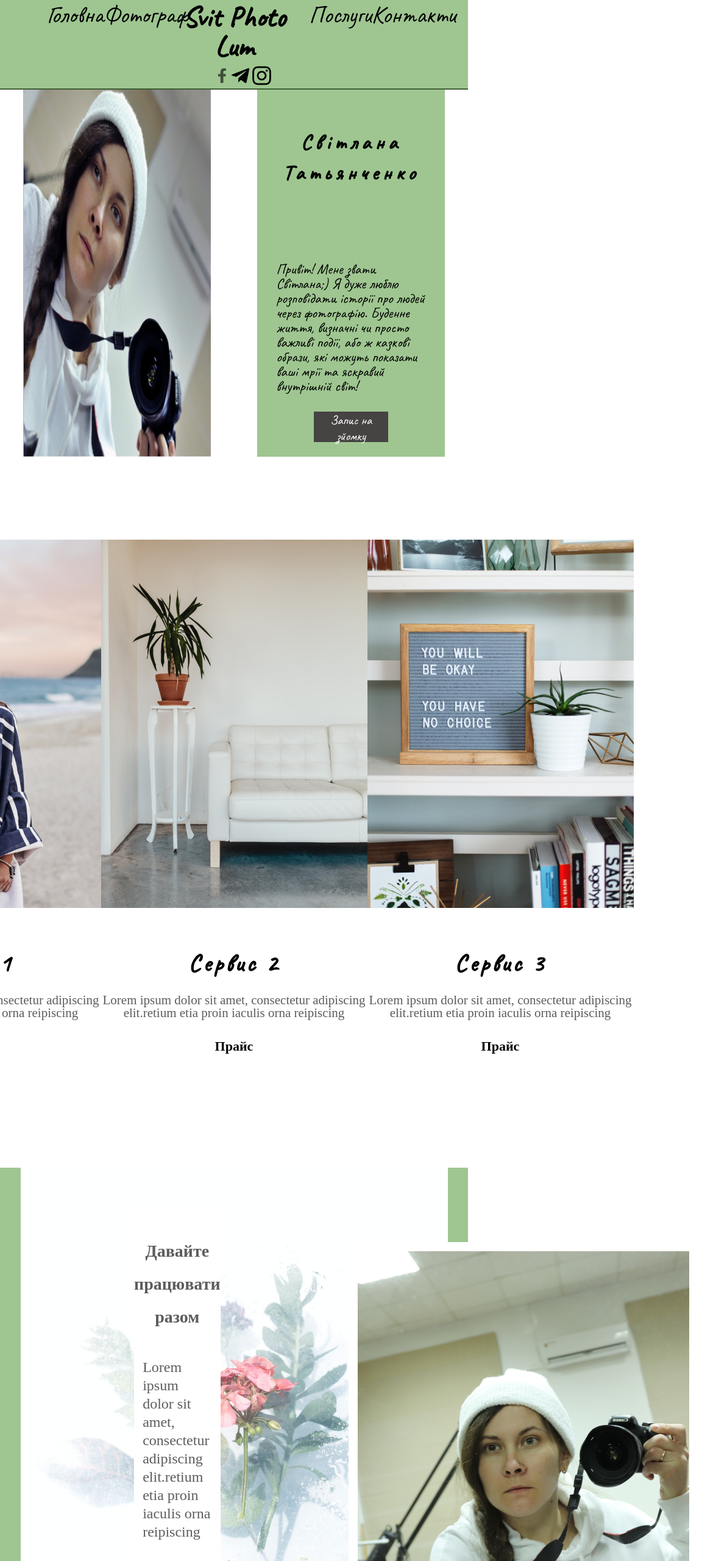
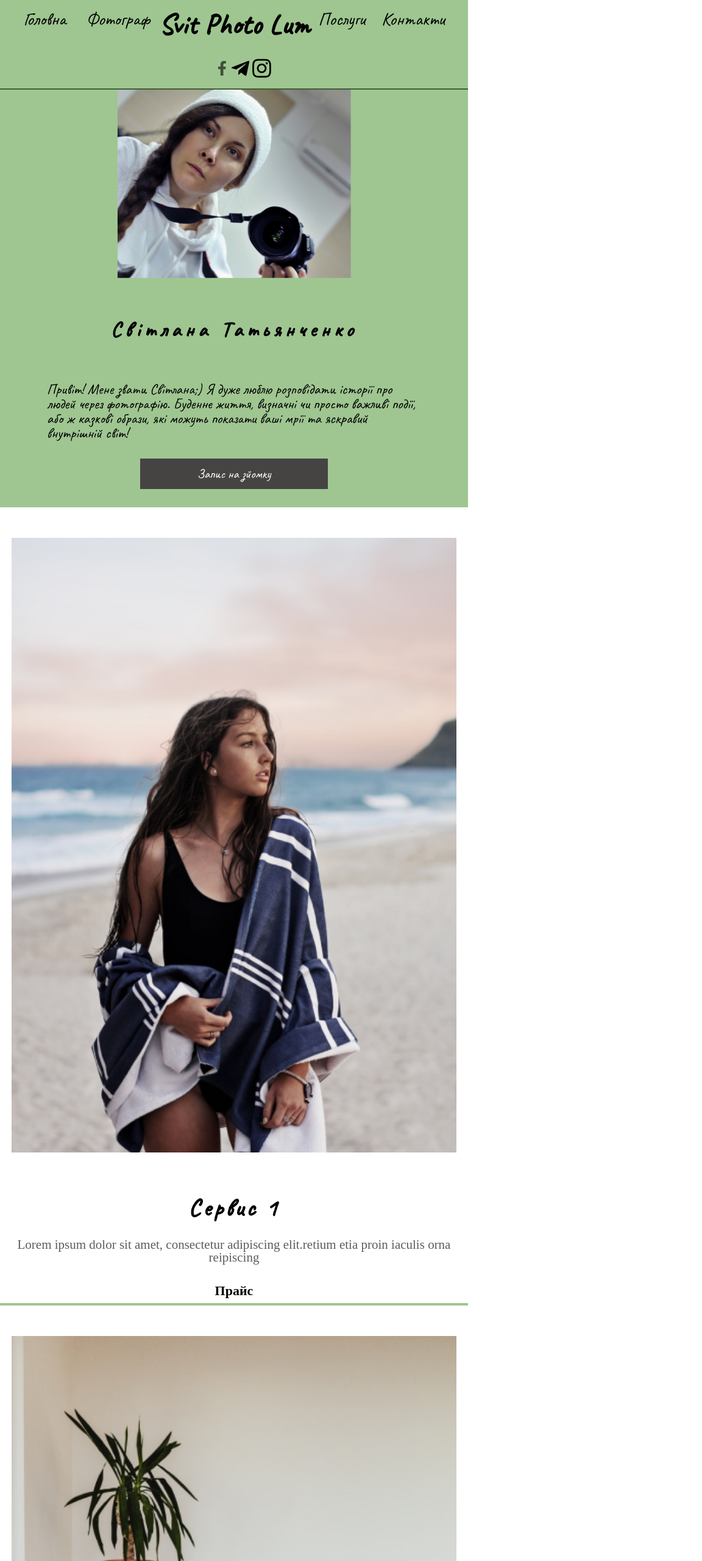
Before and after one commit to turus090/svit-photo, a website: page index.html in a window 768 px wide. Shown: the top 2560 px of the page at 61% size, 1152 px wide, since content can reach past the window. Drawn offline with Linux system fonts and the light colour scheme.

Commit message:
add media tablet

```diff
--- a/index.html
+++ b/index.html
@@ -67,13 +67,13 @@
   <body>
     <a name="main"> </a>
     <header class="header-main">
-      <nav>
-        <ul>
+      <nav class="header-nav">
+        <ul class="nav-list">
           <li><a class="nav-item" href="#main">Головна</a></li>
           <li><a class="nav-item" href="#photograf">Фотограф</a></li>
         </ul>
         <div class="logo">Svit Photo Lum</div>
-        <ul>
+        <ul class="nav-list">
           <li><a class="nav-item" href="#services">Послуги</a></li>
           <li class="nav-li">
             <a class="nav-item" href="nav-item">Контакти</a>
@@ -107,7 +107,7 @@
               <use xlink:href="./social-media.svg#instagram"></use></svg
           ></a>
         </div>
-      </div>
+      <tP/div>
     </header>
 
     <main>
@@ -118,6 +118,7 @@
           <a name="services"></a>
         </div>
         <div class="aboutTextBlock">
+          <img class="t-aboutPhoto"src="./img/photo1.png" />
           <p class="authorName">Світлана Татьянченко</p>
           <p class="aboutText">
             Привіт! Мене звати Світлана;) Я дуже люблю розповідати історії про людей через
--- a/media.css
+++ b/media.css
@@ -1,3 +1,91 @@
+@media (min-width:426px) and (max-width:768px){
+ .galleryWrapper {
+    display: none;
+ }
+
+
+
+ .serviceWrapper{
+ flex-wrap: wrap;
+ }
+ .service{
+    width: 100%;
+    margin-bottom: 50px;
+    border-bottom: 4px solid #9fc691;
+ }
+
+ .service>img {
+    width: 95%;
+    height: auto;
+    margin: 0 2.5%;
+ }
+ .workTContainer {
+    margin-top: 15px;
+ }
+
+.serviceBlock {
+    margin-top: 50px;
+}
+
+ .header-nav{
+    width: 90%;
+ }
+
+ .nav-item {
+    font-size: 30px;
+ }
+
+ .aboutPhoto {
+display: none;
+ }
+.aboutPhotoText>div {
+    width: 100%;
+    height: auto;
+}
+
+.authorName {
+    margin: 60px 0;
+}
+
+.t-aboutPhoto{
+    display: block;
+    width: 50%;
+    margin: 25px 25%;
+  }
+
+  .workImg {
+    display: none;
+  }
+  .greenBg {
+    height: auto;
+    background: none;
+  }
+
+  .workTextBlock{
+    width: 90%;
+    margin: 25px 5%;
+    background-color: rgba(255, 255, 255, 0.588);
+  }
+
+  .sliderWrapper{
+    width: 100%;
+    justify-content: center;
+  }
+  .sliderText{
+    width: 70%;
+  }
+
+  .greenBlock{
+    height: 60px;
+  }
+
+  .footer {
+    display: flex;
+    align-items: center;
+    justify-content: center;
+    margin: 0;
+  }
+}
 @media (max-width:425px) {
     .header-main {
         display: none;
--- a/style.css
+++ b/style.css
@@ -338,7 +338,7 @@ nav > ul {
   font-weight: 600;
   font-size: 28px;
   line-height: 54px;
-  color: rgba(0, 0, 0, 0.64);
+  color: #000000;
 }
 
 .workText {
@@ -349,7 +349,7 @@ nav > ul {
   font-weight: 400;
   font-size: 24px;
   line-height: 125%;
-  color: rgba(0, 0, 0, 0.64);
+  color: #000000;
 }
 
 .clientRewievText {
@@ -454,3 +454,7 @@ line-height: 36px;
 
 color: #000000;
 }
+
+.t-aboutPhoto{
+  display: none;
+}
```
